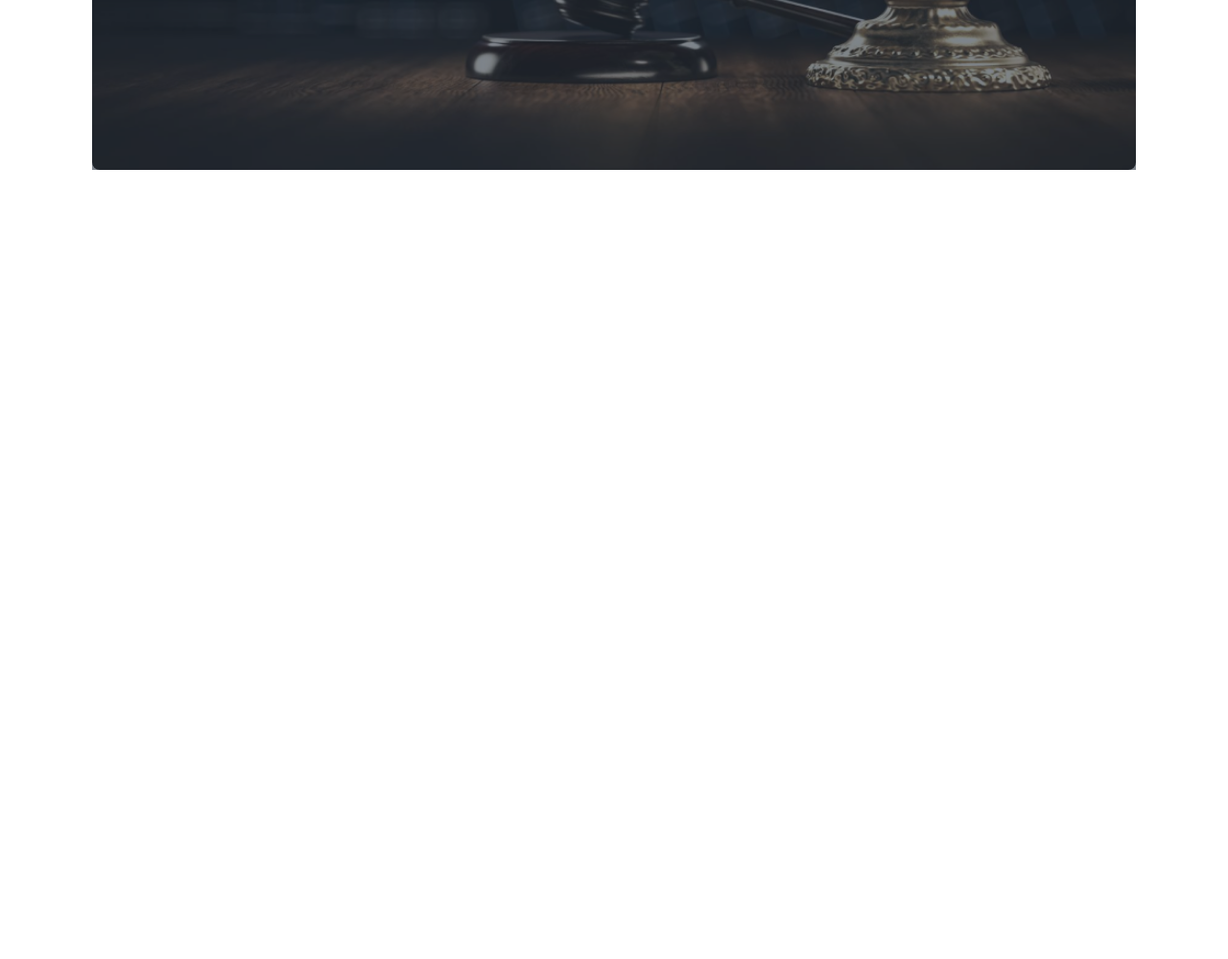
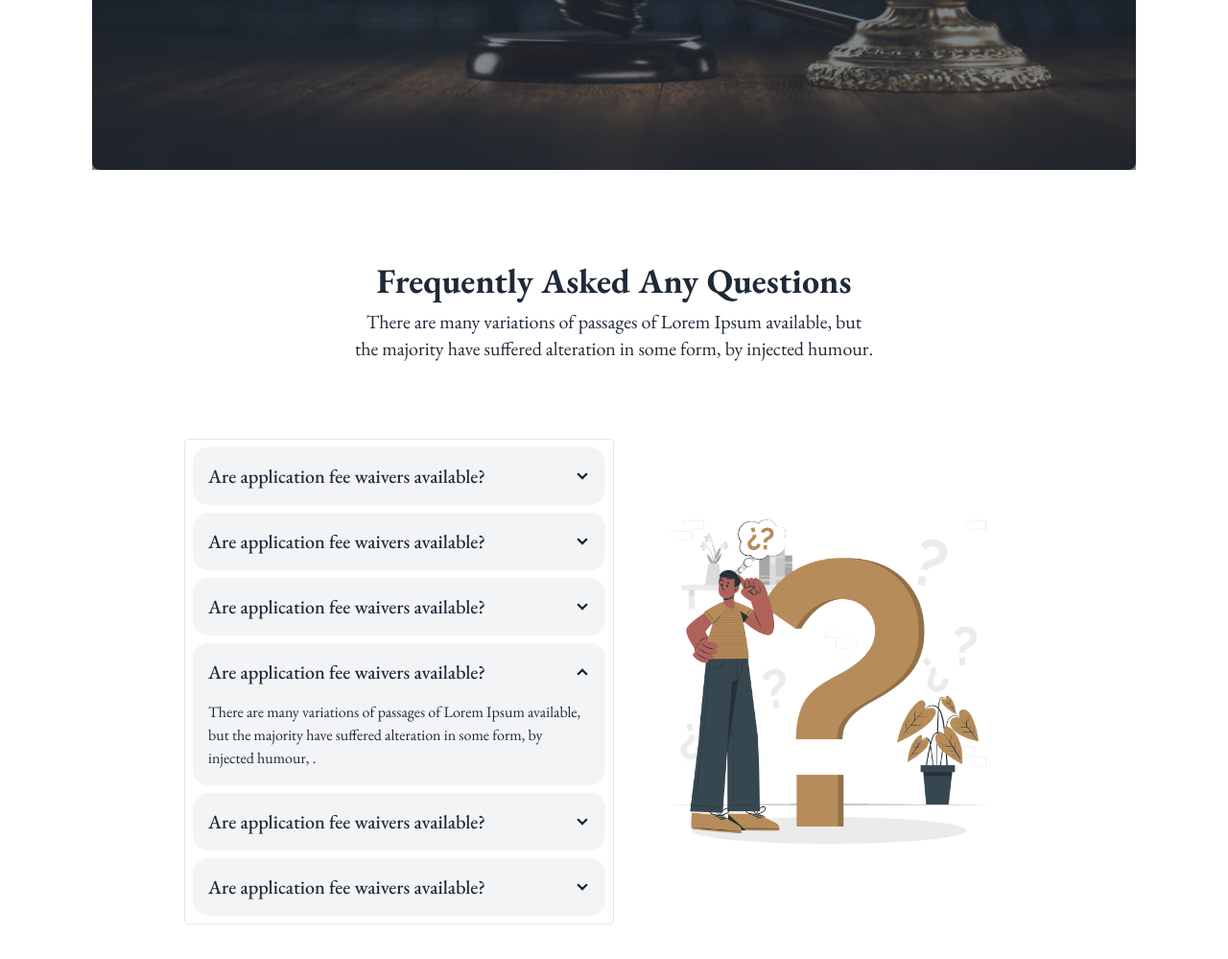
Before and after one commit to Imranahmed935/Law-Solution-2024, a plain HTML site: page index.html in a window 1280 px wide. Shown: the part 2503-3502 px from the top of the page at 96% size. Before the commit the page ends 2760 px from the top, so only its background shows below. Drawn offline with nearby package versions, Linux system fonts and the light colour scheme.

Commit message:
faq added

```diff
--- a/index.html
+++ b/index.html
@@ -248,6 +248,61 @@
       </div>
       </div>
       </section>
+      <section class="lg:mt-24 mt-10">
+        <div class="lg:w-1/2 mx-auto text-center">
+          <h1 class="text-4xl font-bold mb-2">Frequently Asked Any Questions</h1>
+          <p class="text-xl">There are many variations of passages of Lorem Ipsum available, but the majority have suffered alteration in some form, by injected humour.</p>
+        </div>
+        <div class="lg:mt-10 mt-4 grid grid-cols-1 md:grid-cols-2 lg:px-24 px-10">
+            <div class=" lg:w-full lg:border lg:p-2 mt-10 rounded space-y-2">
+              <div class="collapse collapse-arrow bg-gray-100">
+                <input type="radio" name="my-accordion-2" checked="checked" />
+                <div class="collapse-title text-xl font-medium">Are application fee waivers available?</div>
+                <div class="collapse-content">
+                  <p>There are many variations of passages of Lorem Ipsum available, but the majority have suffered alteration in some form, by injected humour, . </p>
+                </div>
+              </div>
+              <div class="collapse collapse-arrow bg-gray-100 ">
+                <input type="radio" name="my-accordion-2" />
+                <div class="collapse-title text-xl font-medium">Are application fee waivers available?</div>
+                <div class="collapse-content">
+                  <p>There are many variations of passages of Lorem Ipsum available, but the majority have suffered alteration in some form, by injected humour, .</p>
+                </div>
+              </div>
+              <div class="collapse collapse-arrow bg-gray-100">
+                <input type="radio" name="my-accordion-2" />
+                <div class="collapse-title text-xl font-medium">Are application fee waivers available?</div>
+                <div class="collapse-content">
+                  <p>Are application fee waivers available?</p>
+                </div>
+              </div>
+              <div class="collapse collapse-arrow bg-gray-100">
+                <input type="radio" name="my-accordion-2" checked="checked" />
+                <div class="collapse-title text-xl font-medium">Are application fee waivers available?</div>
+                <div class="collapse-content">
+                  <p>There are many variations of passages of Lorem Ipsum available, but the majority have suffered alteration in some form, by injected humour, .</p>
+                </div>
+              </div>
+              <div class="collapse collapse-arrow bg-gray-100">
+                <input type="radio" name="my-accordion-2" />
+                <div class="collapse-title text-xl font-medium">Are application fee waivers available?</div>
+                <div class="collapse-content">
+                  <p>There are many variations of passages of Lorem Ipsum available, but the majority have suffered alteration in some form, by injected humour, .</p>
+                </div>
+              </div>
+              <div class="collapse collapse-arrow bg-gray-100">
+                <input type="radio" name="my-accordion-2" />
+                <div class="collapse-title text-xl font-medium">Are application fee waivers available?</div>
+                <div class="collapse-content">
+                  <p>There are many variations of passages of Lorem Ipsum available, but the majority have suffered alteration in some form, by injected humour, .</p>
+                </div>
+              </div>
+            </div>
+            <div class="lg:flex justify-center items-center mt-10">
+              <img class="lg:w-3/4 " src="./images/faq.png" alt="">
+            </div>
+        </div>
+      </section>
     </main>
   </body>
 </html>
```
